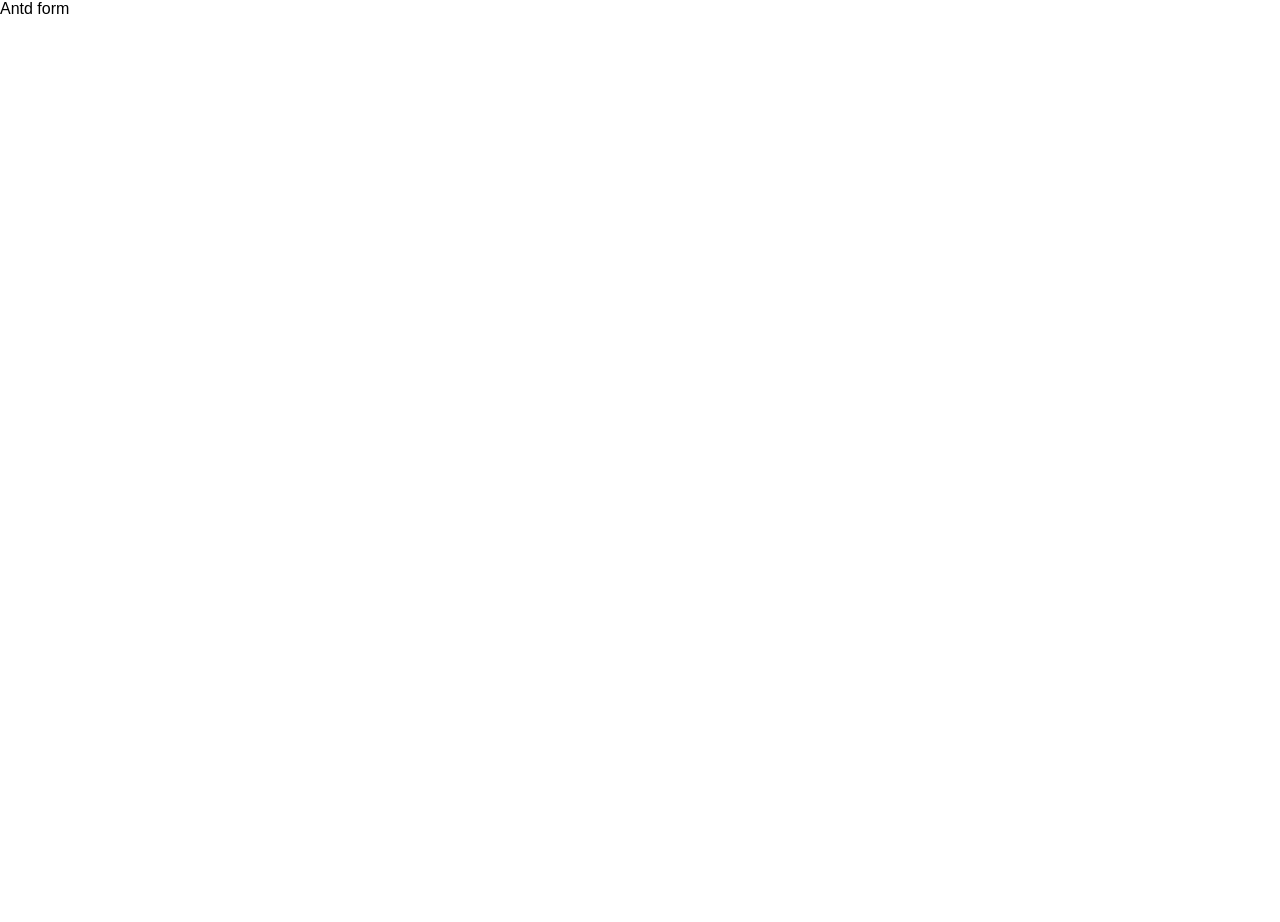
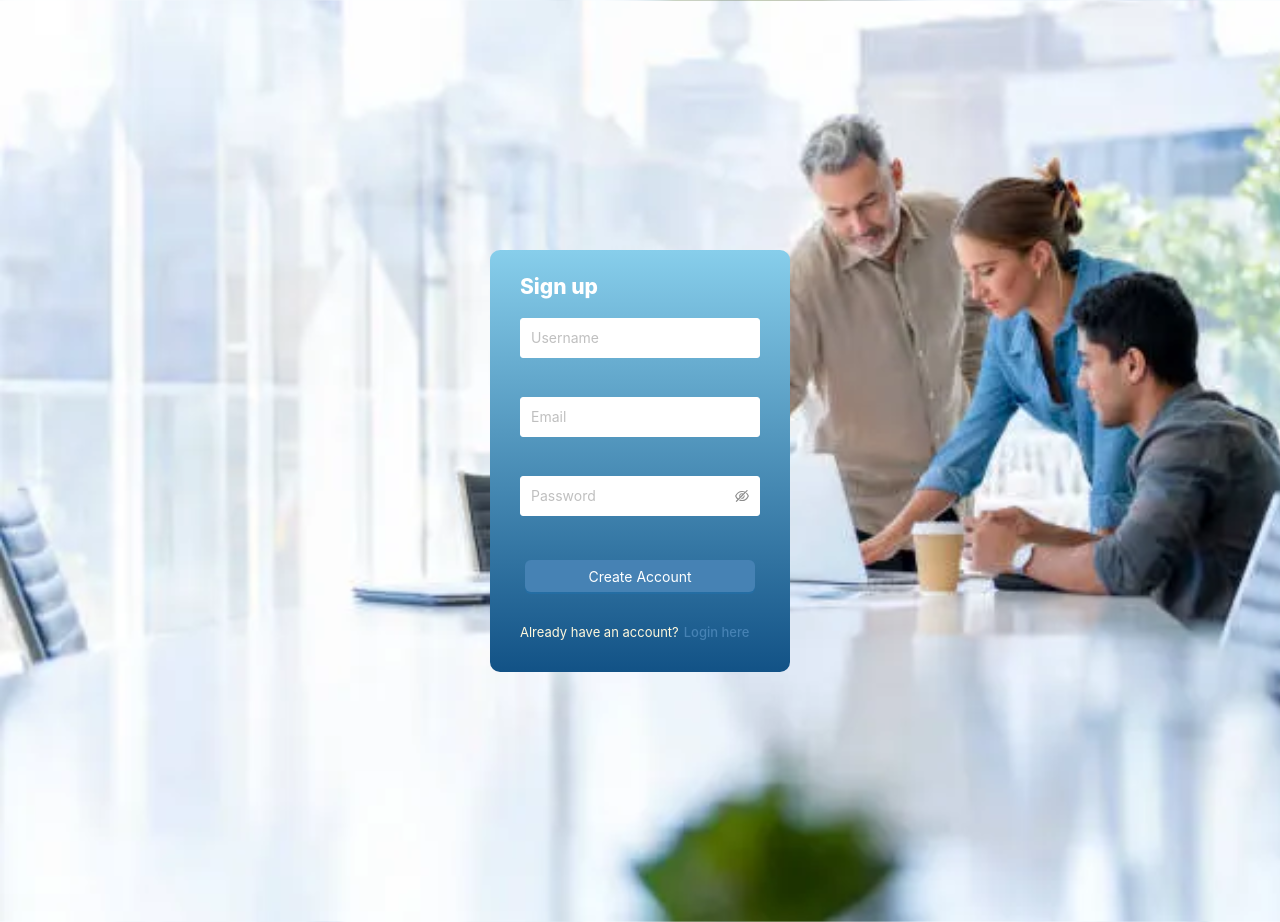
Before and after one commit to SuryatejaPonnaplli/Chat-bot, a React (Create React App) app: page /login in a window 1280 px wide. Before the commit the page ends 800 px from the top, so only its background shows below. Built offline with nearby package versions, Linux system fonts and the light colour scheme.

Commit message:
LoginForm component added which consists of antd form

```diff
--- a/src/App.tsx
+++ b/src/App.tsx
@@ -1,5 +1,5 @@
 import { BrowserRouter, Route, Routes } from "react-router-dom";
-import Login from "./pages/Login/Login";
+// import Login from "./pages/Login/Login";
 import Chat from "./pages/Chat/Chat";
 import LoginForm from "./pages/Login/LoginForm";
 const App = () => {
@@ -7,7 +7,7 @@ const App = () => {
     <>
       <BrowserRouter>
         <Routes>
-          <Route path="/" element={<Login />} />
+          {/* <Route path="/" element={<Login />} /> */}
           <Route path="/login" element={<LoginForm />}></Route>
           <Route path="/chat" element={<Chat />} />
         </Routes>
--- a/src/components/RightSidebar/RightSideBar.tsx
+++ b/src/components/RightSidebar/RightSideBar.tsx
@@ -22,7 +22,7 @@ const RightSideBar: React.FC = () => {
     } else {
       localStorage.removeItem("user");
     }
-    navigate("/");
+    navigate("/login");
   };
 
   return (
@@ -30,12 +30,10 @@ const RightSideBar: React.FC = () => {
       <div className="rs-profile">
         <img src={profilepic} alt="Profile" />
         <h3>
-          {user.userName || "Guest"}
-          {user.isLoggedIn && (
-            <img src={greendotbg} className="green-dot" alt="Online Status" />
-          )}
+          Surya Teja
+          <img src={greendotbg} className="green-dot" alt="Online Status" />
         </h3>
-        <p>Hey there, I am {user.userName || "Guest"} using the chat app</p>
+        <p>Hey there, I am Surya Teja using the chat app</p>
       </div>
       <hr />
       <div className="rs-media">
--- a/src/pages/Login/LoginForm.tsx
+++ b/src/pages/Login/LoginForm.tsx
@@ -1,7 +1,133 @@
-import React from "react";
+import React, { useState, useEffect } from "react";
+import { Button, Form, Input, message } from "antd";
+import { useNavigate } from "react-router-dom";
+import "../../styles/Login.css";
 
-const LoginForm = () => {
-  return <div>Antd form</div>;
+interface User {
+  userName: string;
+  email: string;
+  password: string;
+  isLoggedIn: boolean;
+}
+
+const Login: React.FC = () => {
+  const [currentState, setCurrentState] = useState<string>("Sign up");
+  const navigate = useNavigate();
+
+  useEffect(() => {
+    const savedUser = localStorage.getItem("user");
+    if (savedUser) {
+      const parsedUser: User = JSON.parse(savedUser);
+      if (parsedUser.isLoggedIn) {
+        navigate("/chat");
+      }
+    }
+  }, [navigate]);
+
+  const onFinish = (values: any) => {
+    const { userName, email, password } = values;
+
+    if (currentState === "Sign up") {
+      const user: User = { userName, email, password, isLoggedIn: false };
+      localStorage.setItem("user", JSON.stringify(user));
+      message.success("User signed up successfully!");
+      setCurrentState("Login");
+    } else {
+      const savedUser = localStorage.getItem("user");
+      if (savedUser) {
+        const parsedUser: User = JSON.parse(savedUser);
+        if (
+          parsedUser.userName === userName &&
+          parsedUser.password === password
+        ) {
+          const updatedUser = { ...parsedUser, isLoggedIn: true };
+          localStorage.setItem("user", JSON.stringify(updatedUser));
+          message.success("Login successful!");
+          navigate("/chat");
+        } else {
+          message.error("Invalid username or password. Please try again.");
+        }
+      } else {
+        message.error("No user found. Please sign up first.");
+      }
+    }
+  };
+
+  return (
+    <div className="login">
+      <Form className="login-form" onFinish={onFinish} layout="vertical">
+        <h2>{currentState}</h2>
+
+        {currentState === "Sign up" && (
+          <Form.Item
+            name="userName"
+            rules={[{ required: true, message: "Please enter your username!" }]}
+          >
+            <Input placeholder="Username" className="form-input" />
+          </Form.Item>
+        )}
+
+        {currentState === "Sign up" && (
+          <Form.Item
+            name="email"
+            rules={[
+              {
+                required: true,
+                type: "email",
+                message: "Please enter a valid email!",
+              },
+            ]}
+          >
+            <Input placeholder="Email" className="form-input" />
+          </Form.Item>
+        )}
+
+        {currentState !== "Sign up" && (
+          <Form.Item
+            name="userName"
+            rules={[{ required: true, message: "Please enter your username!" }]}
+          >
+            <Input placeholder="Username" className="form-input" />
+          </Form.Item>
+        )}
+
+        <Form.Item
+          name="password"
+          rules={[{ required: true, message: "Please enter your password!" }]}
+        >
+          <Input.Password placeholder="Password" className="form-input" />
+        </Form.Item>
+
+        <Button type="primary" className="btn" htmlType="submit">
+          {currentState === "Sign up" ? "Create Account" : "Login now"}
+        </Button>
+
+        <div className="login-toggle">
+          {currentState === "Sign up" ? (
+            <p>
+              Already have an account?
+              <span
+                className="spanTag"
+                onClick={() => setCurrentState("Login")}
+              >
+                Login here
+              </span>
+            </p>
+          ) : (
+            <p>
+              Don't have an account?
+              <span
+                className="spanTag"
+                onClick={() => setCurrentState("Sign up")}
+              >
+                Create an account
+              </span>
+            </p>
+          )}
+        </div>
+      </Form>
+    </div>
+  );
 };
 
-export default LoginForm;
+export default Login;
```
